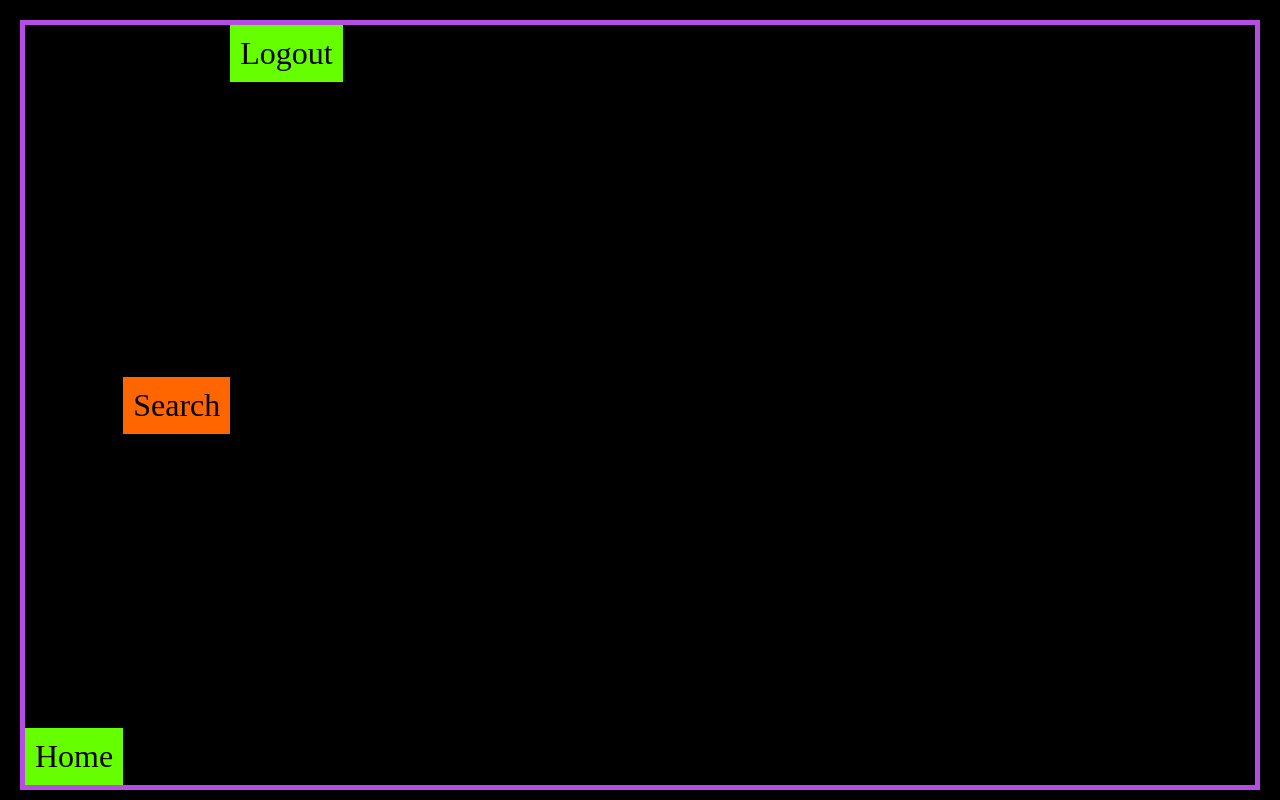
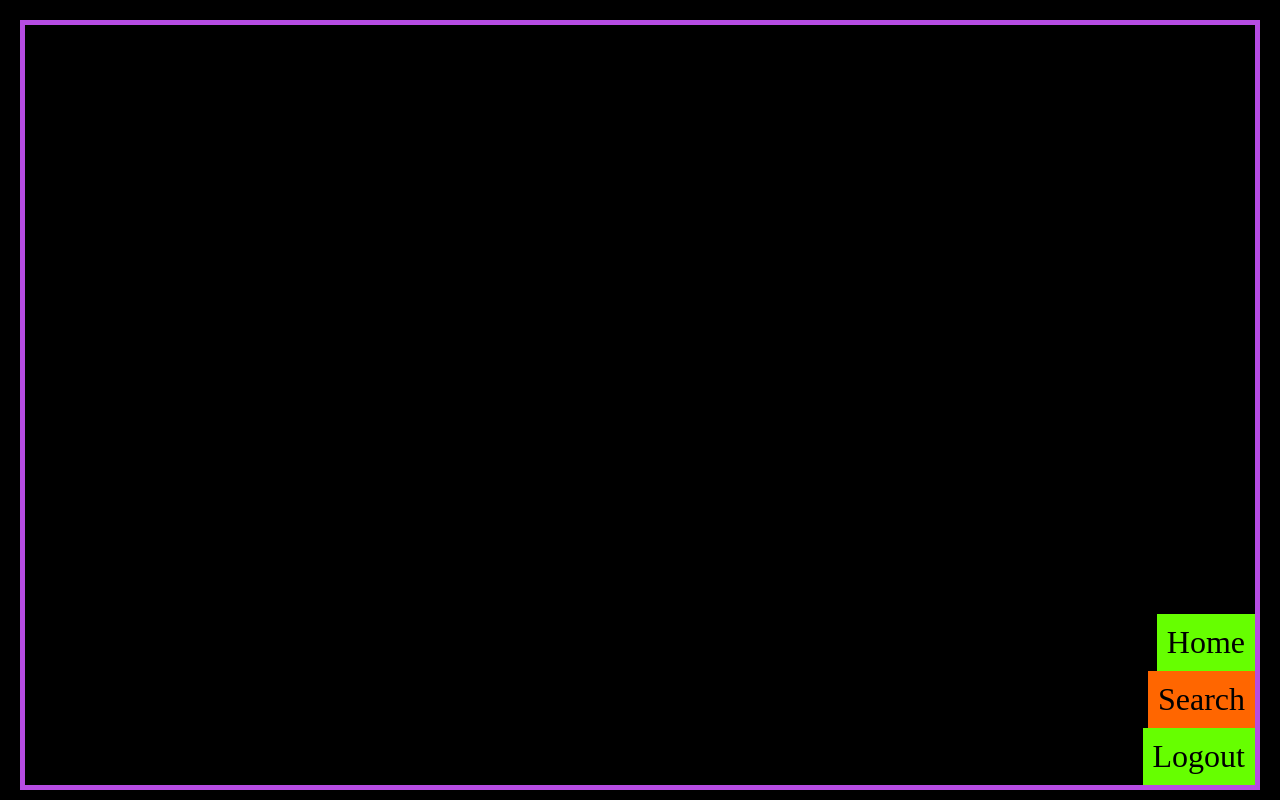
Before and after one commit to lemuelsolomon/css-works, a website built with Vite: page flex-box-and-grid/flexbox-guide/index.html in a window 1280 px wide. Built offline with nearby package versions, Linux system fonts and the light colour scheme.

Commit message:
align items and justify content with main axis set to column instead of row

```diff
--- a/flex-box-and-grid/flexbox-guide/index.css
+++ b/flex-box-and-grid/flexbox-guide/index.css
@@ -1,18 +1,12 @@
 .container {
     border: 5px solid #b64ce3;
     display: flex;
+    flex-direction: column;
+    justify-content: flex-end;
     height: 100%;
-    align-items: center;
+    align-items: flex-end;
 }
 
-
-.logout {
-    align-self: flex-start;
-}
-
-.home {
-    align-self: flex-end;
-}
 
 /*
 Use  align-items: center;
```
